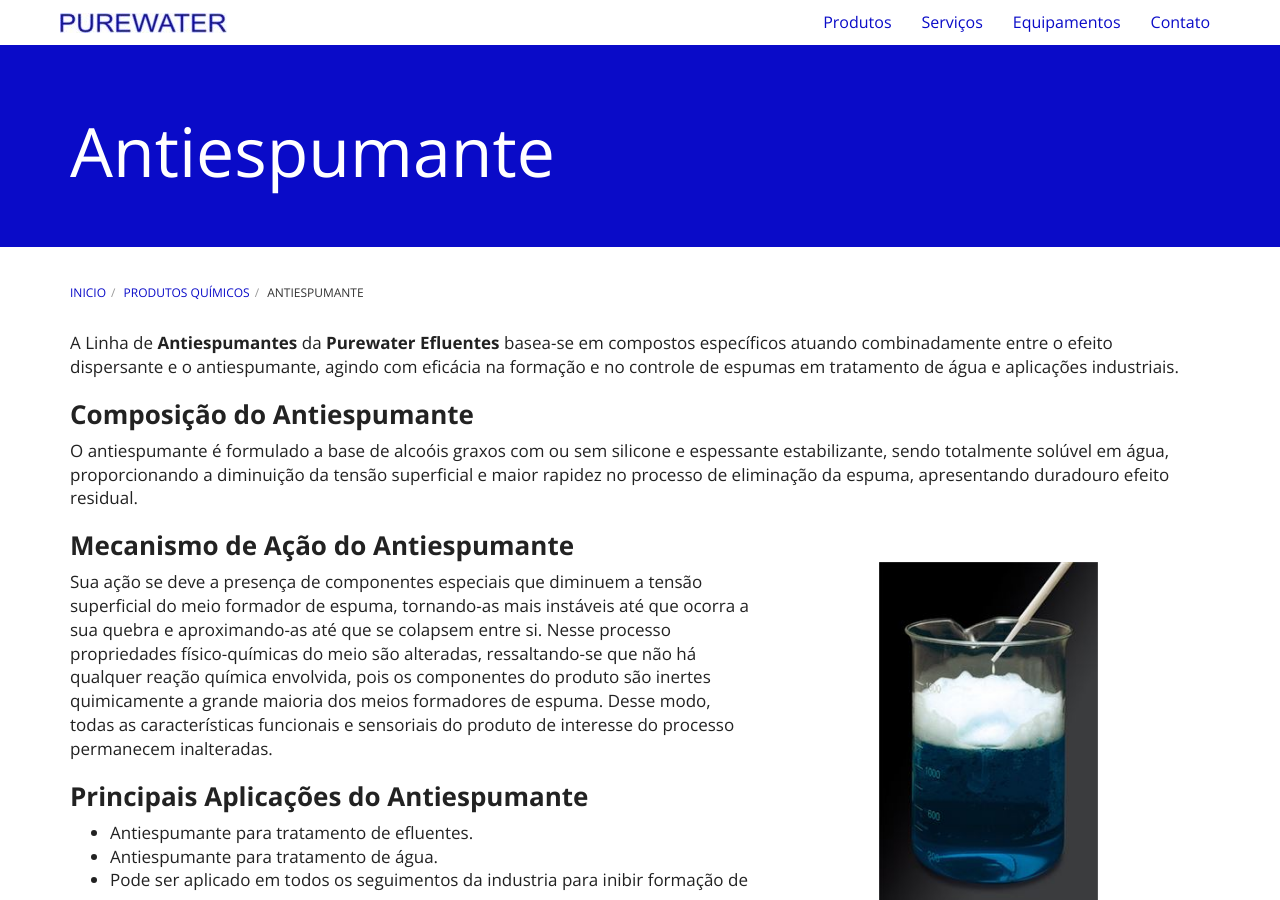
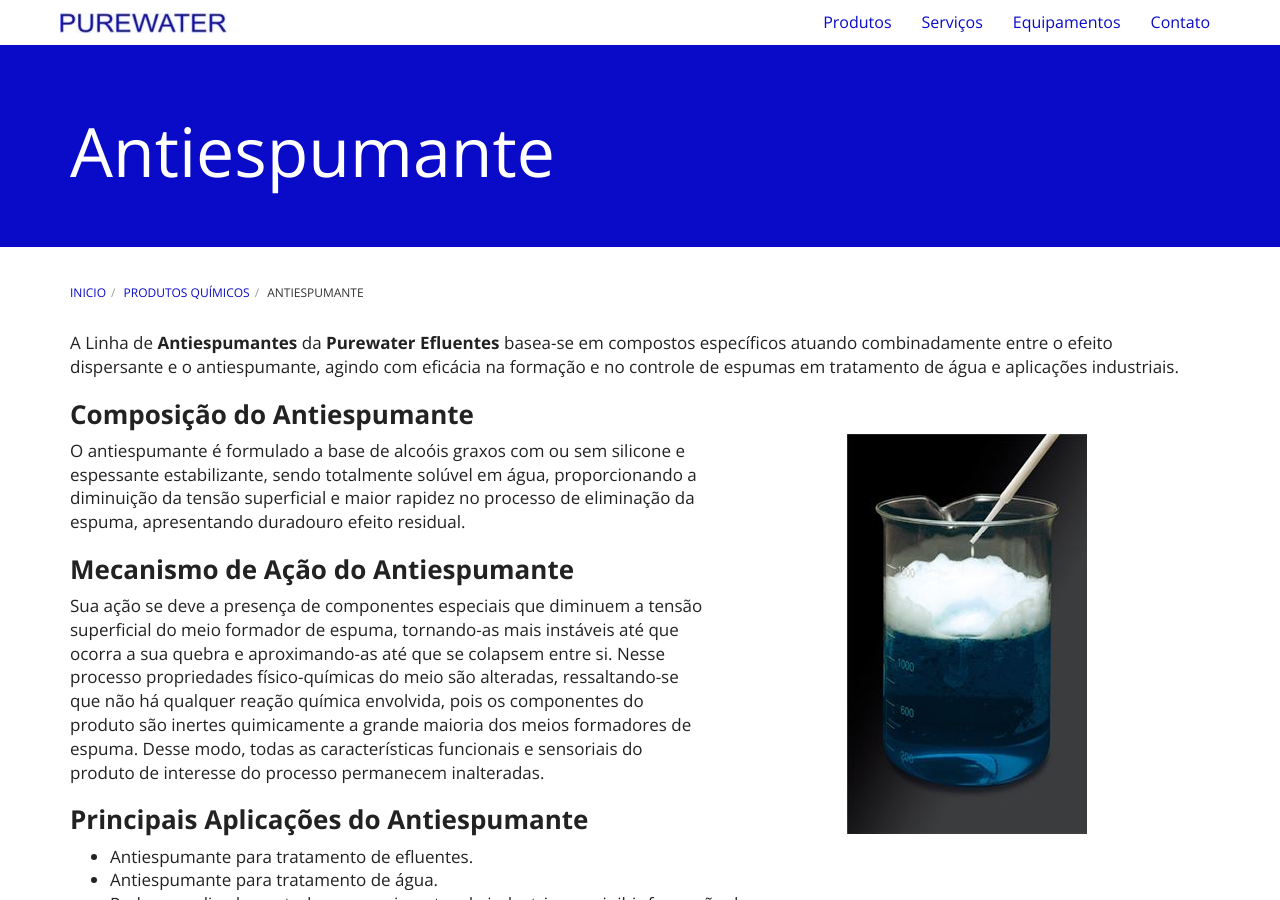
Before and after one commit to purewaterefluentes/purewaterefluentes.github.io, a Jekyll site: the page built from produtos/antiespumante.md, in a window 1280 px wide and 900 px high. Built offline with Jekyll 4.4.1, drawn with Linux system fonts in a browser that asks for light colours; nearby versions of some CDN libraries; library files that are not in the unit come from our copies.

Commit message:
Update antiespumante.md

```diff
--- a/produtos/antiespumante.md
+++ b/produtos/antiespumante.md
@@ -6,11 +6,10 @@
 ---
 A Linha de **Antiespumantes** da **Purewater Efluentes** basea-se em compostos específicos atuando combinadamente entre o efeito dispersante e o antiespumante, agindo com eficácia na formação e no controle de espumas em tratamento de água e aplicações industriais.
 
+<img class="img-responsive pull-right" style="max-width: 65%;" src="../../website/images/antiespumante.jpg" alt="Antiespumante">
+
 ### **Composição do Antiespumante**
 O antiespumante é formulado a base de alcoóis graxos com ou sem silicone e espessante estabilizante,  sendo totalmente solúvel em água, proporcionando a diminuição da tensão superficial e maior rapidez no processo de eliminação da espuma, apresentando duradouro efeito residual.
-
-
-<img class="img-responsive pull-right" style="max-width: 40%;" src="../../website/images/antiespumante.jpg" alt="Antiespumante">
 
 ### **Mecanismo de Ação do Antiespumante**
 Sua ação se deve a presença de componentes especiais que diminuem a tensão superficial do meio formador de espuma, tornando-as mais instáveis até que ocorra a sua quebra e aproximando-as até que se colapsem entre si.
```
